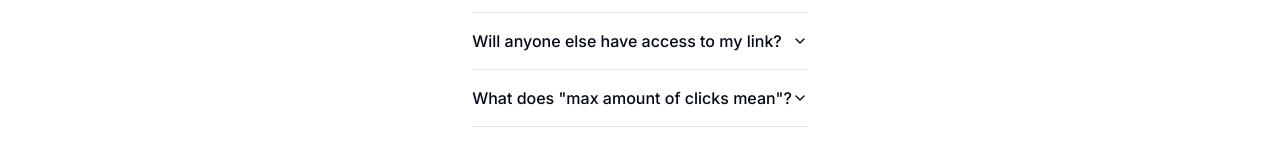
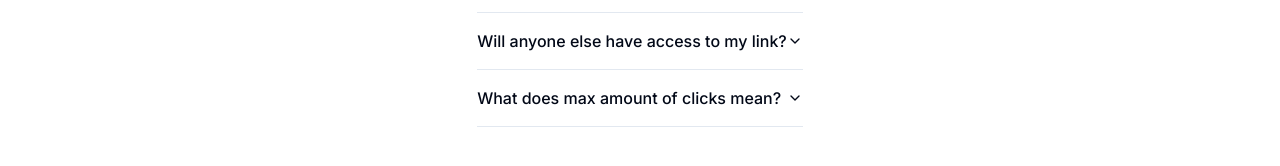
Before and after one commit to arebrinkemil/minify, a Next.js app: page / in a window 1280 px wide. Shown: the part 614-780 px from the top of the page. Built offline with nearby package versions, Linux system fonts and the light colour scheme; no server answers.

Commit message:
fixed basic version of URL Shortener

```diff
--- a/app/page.tsx
+++ b/app/page.tsx
@@ -81,7 +81,7 @@ const HomePage = () => {
   };
 
   return (
-    <div className="text-center" style={{paddingTop: '120px', paddingBottom: '120px'}}>
+    <div className="text-center" style={{paddingTop: "120px", paddingBottom: "120px"}}>
       <h2 className="scroll-m-20 border-b pb-2 text-3xl font-semibold tracking-tight first:mt-0" >
         Minify
       </h2>
@@ -173,7 +173,7 @@ const HomePage = () => {
       <Accordion type="single" collapsible className="pt-8">
         <AccordionItem value="item-1">
           <AccordionTrigger>What happens to my link</AccordionTrigger>
-          <AccordionContent style={{ maxWidth: '320px' }}>
+          <AccordionContent style={{ maxWidth: "320px" }}>
             All links are stored in our Database and then removed when their timer runs out.
           </AccordionContent>
         </AccordionItem>
@@ -185,13 +185,13 @@ const HomePage = () => {
         </AccordionItem>
         <AccordionItem value="item-3">
           <AccordionTrigger>Will anyone else have access to my link?</AccordionTrigger>
-          <AccordionContent style={{ maxWidth: '320px' }}>
+          <AccordionContent style={{ maxWidth: "320px" }}>
             No your link is secure with us and will not be accessible for other users.
           </AccordionContent>
         </AccordionItem>
         <AccordionItem value="item-4">
-          <AccordionTrigger>What does "max amount of clicks mean"?</AccordionTrigger>
-          <AccordionContent style={{ maxWidth: '320px' }}>
+          <AccordionTrigger>What does max amount of clicks mean?</AccordionTrigger>
+          <AccordionContent style={{ maxWidth: "320px" }}>
             If your max amount of clicks is 5, after the link has been clicked 5 times it will expire.
           </AccordionContent>
         </AccordionItem>
```
